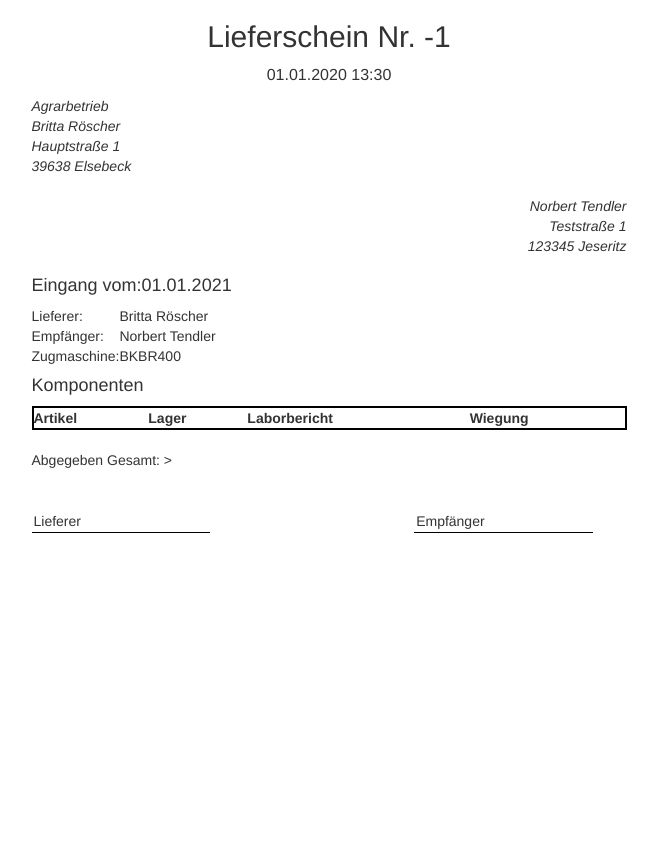
After one commit to LRoescher/agriventure, a Django app: template agriventure_site/inventory/templates/lieferschein_template.html in a window 1280 px wide. The commit adds this page. Shown: the whole page, without its empty margins (311-969 px from the left). Run offline with Django 3.2, Linux system fonts and the light colour scheme; the template is opened without the code that fills it, so the values that code supplies are empty; some libraries are stand-ins or nearby versions.

Commit message:
delivery note generation

```diff
--- a/agriventure_site/agriventure_site/settings.py
+++ b/agriventure_site/agriventure_site/settings.py
@@ -11,6 +11,7 @@ https://docs.djangoproject.com/en/3.2/ref/settings/
 """
 
 from pathlib import Path
+import socket
 
 # Build paths inside the project like this: BASE_DIR / 'subdir'.
 BASE_DIR = Path(__file__).resolve().parent.parent
@@ -25,7 +26,8 @@ SECRET_KEY = 'django-insecure-w1k=i2@47_^hzs$l=k*g2q!l*oqiupaouo5*k_#pg)g_$4l*@t
 # SECURITY WARNING: don't run with debug turned on in production!
 DEBUG = True
 
-ALLOWED_HOSTS = []
+print("Erreichbar unter http://{}:8080/".format(socket.gethostbyname(socket.gethostname())))
+ALLOWED_HOSTS = [socket.gethostbyname(socket.gethostname()), "localhost"]
 
 
 # Application definition
--- a/agriventure_site/inventory/templates/inventory/list.html
+++ b/agriventure_site/inventory/templates/inventory/list.html
@@ -3,6 +3,7 @@
 <!doctype html>
 <html>
     <head>
+        <meta charset="utf-8">
         <title>Transaktionen</title>
         <link rel="stylesheet" href="https://maxcdn.bootstrapcdn.com/bootstrap/3.3.7/css/bootstrap.min.css" />
     </head>
--- /dev/null
+++ b/agriventure_site/inventory/templates/lieferschein_template.html
@@ -0,0 +1,73 @@
+<!doctype html>
+
+<html>
+    <head>
+        <meta charset="utf-8">
+        <title>agriventure</title>
+        <link rel="stylesheet" href="https://maxcdn.bootstrapcdn.com/bootstrap/3.3.7/css/bootstrap.min.css" />
+            <style>
+                body {
+                    height: 842px;
+                    width: 595px;
+                    /* to centre page on screen*/
+                    margin-left: auto;
+                    margin-right: auto;
+                }
+
+                address {
+                      display: block;
+                      font-style: italic;
+                    }
+    </style>
+    </head>
+
+    <body>
+    <h2 style="text-align: center;" id="title">Lieferschein
+        <span >Nr. </span>
+        <span id="transaction_id">-1</span><br>
+        <span style="font-size: medium; " id="generation_date">01.01.2020 13:30</span>
+    </h2>
+
+    <address id="delivered_by_id" style="text-align: left; ">
+        Agrarbetrieb<br>
+        Britta Röscher <br>
+        Hauptstraße 1<br>
+        39638 Elsebeck<br>
+    </address>
+
+    <address style="text-align: right; ">
+        Norbert Tendler <br>
+        Teststraße 1<br>
+        123345 Jeseritz<br>
+    </address>
+
+    <h4><span id="transaction_type">Eingang vom:</span><span id="transaction_date">01.01.2021</span><br></h4>
+
+    <table id="transaction_header_table">
+        <tr><td>Lieferer:</td><td id="delivered_by">Britta Röscher</td></tr>
+        <tr><td>Empfänger:</td><td id="done_by">Norbert Tendler</td></tr>
+        <tr><td>Zugmaschine:</td><td id="vehicle_id">BKBR400</td></tr>
+    </table>
+    <h4>Komponenten</h4>
+    <table id="transaction_table" style="width: 100%; border: 2px solid black;">
+        <tr>
+            <th>Artikel</th>
+            <th>Lager</th>
+            <th>Laborbericht</th>
+            <th>Wiegung</th>
+        </tr>
+    </table>
+    <br>
+    <span>Abgegeben Gesamt: <span id="total_delivered"></span>></span>
+
+    <br>
+    <br>
+    <br>
+    <span style="width: 100%">
+        <input type="text" style=" border: 0; border-bottom: 1px solid #000; width: 30%" value="Lieferer"/>
+        <input type="text" style=" border: 0; width: 33%" value=""/>
+        <input type="text" style=" border: 0; border-bottom: 1px solid #000; width: 30%" value="Empfänger"/>
+    </span>
+
+    </body>
+</html>
--- a/agriventure_site/inventory/views.py
+++ b/agriventure_site/inventory/views.py
@@ -37,7 +37,6 @@ class TransactionCreateView(CreateView):
     model = Transaction
 
     fields = (
-    'tan',
     'date' ,
     'costs' ,
     'delivered_by',
@@ -105,6 +104,8 @@ def newentry(request):
 
         #create all components
         components = []
+        quantities = []
+        lab_analysis = []
         for i in range(len(transaction_content.get("item_type[]"))):
 
             #create laboratory Analysis
@@ -123,6 +124,7 @@ def newentry(request):
             )
 
             laboratory_analysis.save()
+            lab_analysis.append(laboratory_analysis)
 
             #create scale quantity
             scale_quantity = ScaleQuantity(
@@ -133,6 +135,7 @@ def newentry(request):
             done_by = done_by,
             )
             scale_quantity.save()
+            quantities.append(scale_quantity)
 
             warehouse = Warehouse.objects.get(pk=transaction_content.get("warehouse[]")[i].split("ID")[-1])
             item = Item.objects.get(pk=transaction_content.get("item_type[]")[i].split("ID")[-1])
@@ -174,6 +177,7 @@ def newentry(request):
         transaction.save()
         transaction.components.set(components)
         transaction.save()
+        return redirect('/list/')
 
 
 
```
Also changed, not shown: agriventure_site/inventory/tables.py (+8 -1 lines).
